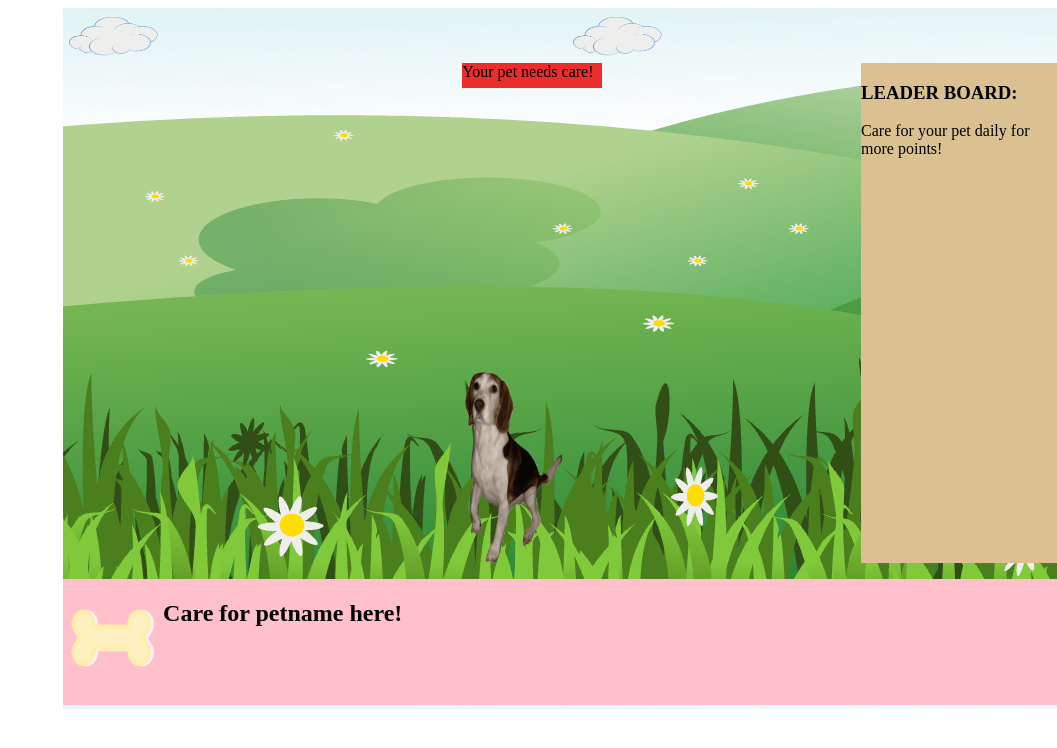
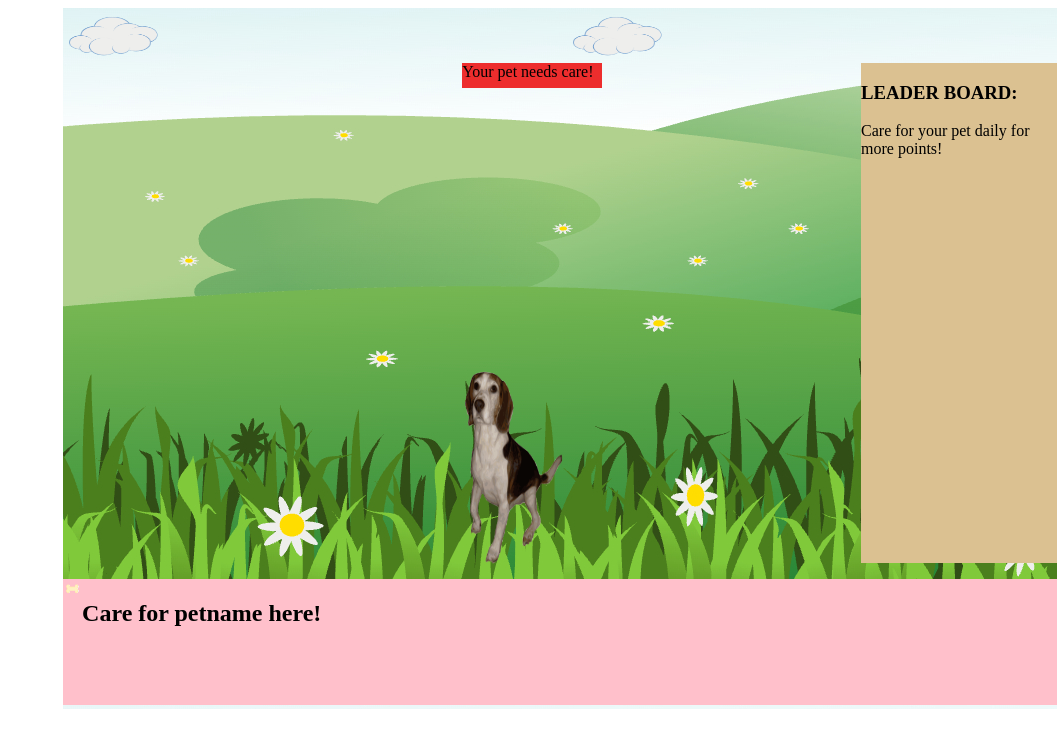
Before and after one commit to aorlanova/PetSim, a PHP site: page /pet.html in a window 1280 px wide. Shown: the top 748 px of the page, without its empty margins (223-1280 px from the left). Run offline with PHP 8.4, Linux system fonts and the light colour scheme.

Commit message:
Add files via upload

```diff
--- a/petgame.css
+++ b/petgame.css
@@ -34,7 +34,21 @@
     background: pink;
     position: fixed;
 }
-
+.careBar img{
+	width:15px;
+	height:15px;
+	margin-left:2px;
+	margin-right:2px;
+}
+.careBar form{
+	margin-left: 20px;
+}
+input[type="submit"] {
+	background-color: rgb(214, 172, 208);
+	font-weight: bolder;
+	font-size: 90%;
+	margin-left: 300px;
+}
 .bone {
     display: inline;
     z-index: 20;
```
